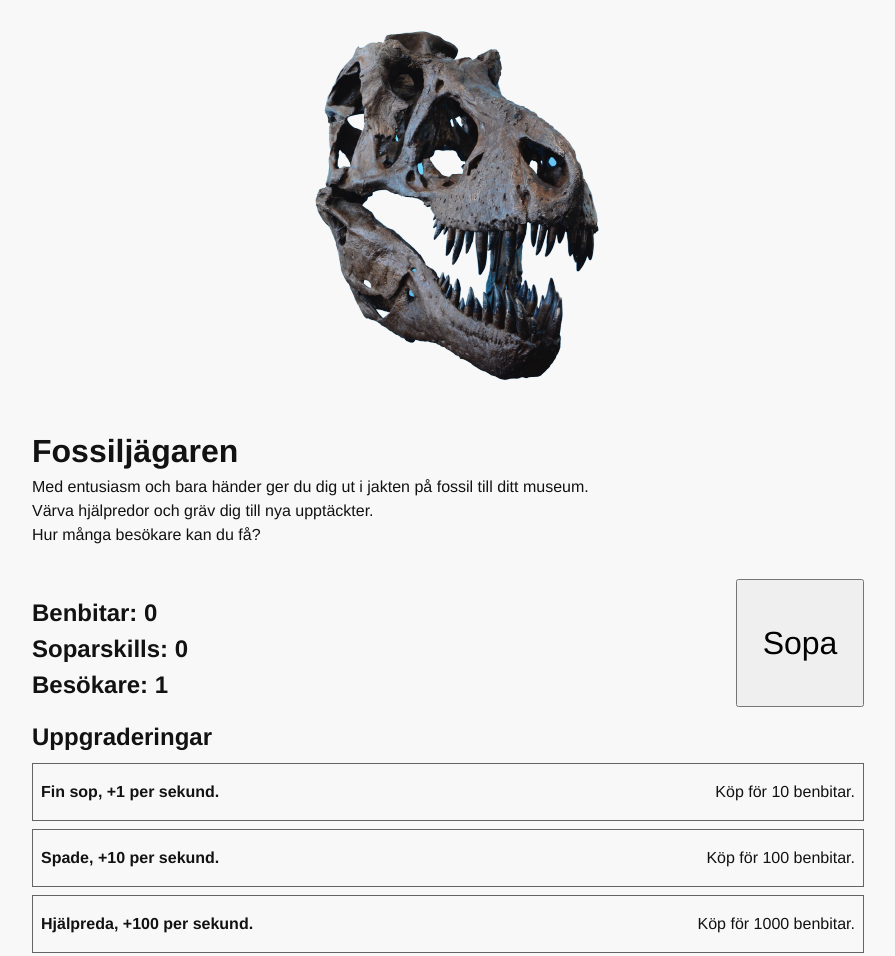
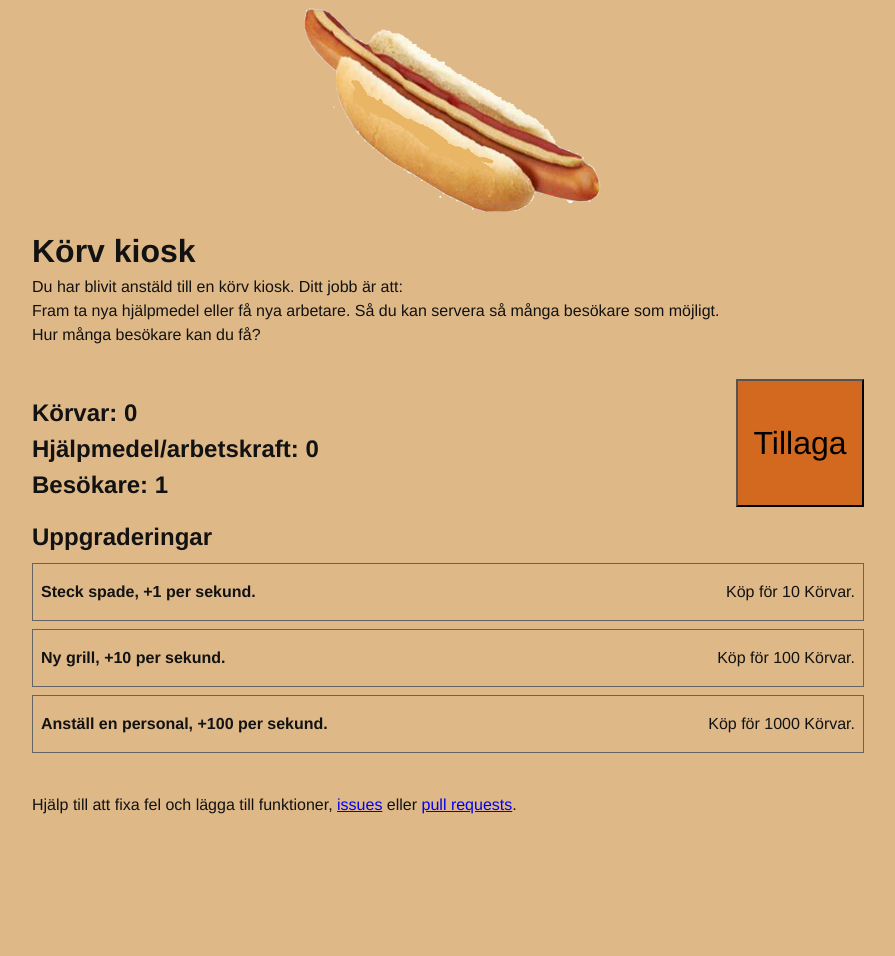
Before and after one commit to IsacNti/clicker, a plain HTML site: page index.html in a window 1280 px wide. Shown: the top 956 px of the page, without its empty margins (192-1087 px from the left). After the commit the page ends 865 px from the top, so only its background shows below. Drawn offline with Linux system fonts and the light colour scheme.

Commit message:
🎨 made körv abd testing colors

```diff
--- a/css/style.css
+++ b/css/style.css
@@ -38,6 +38,7 @@ body {
     min-height: 100vh;
     text-rendering: optimizeSpeed;
     line-height: 1.5;
+    color: burlywood;
 }
 
 /* A elements that don't have a class get default styles */
@@ -89,7 +90,7 @@ select {
 body {
     display: flex;
     flex-direction: column;
-    background-color: #f8f8f8;
+    background-color: burlywood;
     color: #121212;
     font-family: 'Franklin Gothic Medium', 'Arial Narrow', Arial, sans-serif;
 }
@@ -138,11 +139,13 @@ footer {
    }
    .game-hud {
         flex-direction: column-reverse;
+
    }
    .game-button {
        width: 100%;
        display: flex;
        justify-content: center;
+
    }
 }
 /* centrera bilden */
@@ -153,6 +156,7 @@ footer {
 }
 .game {
     margin-top: 2rem;
+
 }
 
 /* flex och space between ordnar layouten för speldata och knappen på desktop */
@@ -171,6 +175,7 @@ footer {
     width: 8rem;
     height: 8rem;
     font-size: 2rem;
+    background-color: chocolate;
 }
 
 /* #msgbox är elementet som visar sidans toasts, popupmeddelanden
--- a/index.html
+++ b/index.html
@@ -6,35 +6,35 @@
     <meta http-equiv="X-UA-Compatible" content="IE=edge">
     <meta name="viewport" content="width=device-width, initial-scale=1.0">
     <link rel="stylesheet" href="css/style.css">
-    <title>Clicker exempel</title>
+    <title>Clicker körv</title>
 </head>
 
 <body>
     <main class="container">
         <header>
             <div class="img-container">
-                <img src="img/brett-meliti-RgkYMfFopIA-unsplash-removebg-preview.png" alt="Fossil">
+                <img src="img/körv-1.png" alt="Fossil">
             </div>
-            <h1>Fossiljägaren</h1>
-            <p>Med entusiasm och bara händer ger du dig ut i jakten på fossil till ditt museum.</p>
-            <p>Värva hjälpredor och gräv dig till nya upptäckter.</p>
+            <h1>Körv kiosk </h1>
+            <p>Du har blivit anstäld till en körv kiosk. Ditt jobb är att:</p>
+            <p>Fram ta nya hjälpmedel eller få nya arbetare. Så du kan servera så många besökare som möjligt.</p>
             <p>Hur många besökare kan du få?</p>
         </header>
         <section class="game">
             <div class="game-hud">
                 <ul class="game-currency">
                     <li class="item">
-                        <h1>Benbitar: <span id="money"></span></h1>
+                        <h1>Körvar: <span id="money"></span></h1>
                     </li>
                     <li class="item">
-                        <h1>Soparskills: <span id="mps"></span></h1>
+                        <h1>Hjälpmedel/arbetskraft: <span id="mps"></span></h1>
                     </li>
                     <li class="item">
                         <h1>Besökare: <span id="mpc"></span></h1>
                     </li>
                 </ul>
                 <div class="game-button">
-                    <button id="click">Sopa</button>
+                    <button id="click">Tillaga</button>
                 </div>
             </div>
             <div class="w-100">
--- a/js/clicker.js
+++ b/js/clicker.js
@@ -107,17 +107,17 @@ window.addEventListener('load', (event) => {
  */
 upgrades = [
     {
-        name: 'Fin sop',
+        name: 'Steck spade',
         cost: 10,
         amount: 1,
     },
     {
-        name: 'Spade',
+        name: 'Ny grill',
         cost: 100,
         amount: 10,
     },
     {
-        name: 'Hjälpreda',
+        name: 'Anställ en personal',
         cost: 1000,
         amount: 100,
     },
@@ -149,14 +149,14 @@ function createCard(upgrade) {
     const cost = document.createElement('p');
 
     header.textContent = `${upgrade.name}, +${upgrade.amount} per sekund.`;
-    cost.textContent = `Köp för ${upgrade.cost} benbitar.`;
+    cost.textContent = `Köp för ${upgrade.cost} Körvar.`;
 
     card.addEventListener('click', (e) => {
         if (money >= upgrade.cost) {
             moneyPerClick++;
             money -= upgrade.cost;
             upgrade.cost *= 1.5;
-            cost.textContent = 'Köp för ' + upgrade.cost + ' benbitar';
+            cost.textContent = 'Köp för ' + upgrade.cost + ' Körvar';
             moneyPerSecond += upgrade.amount;
             message('Grattis du har lockat till dig fler besökare!', 'success');
         } else {
```
Also changed, not shown: img/körv-1.png (added).
